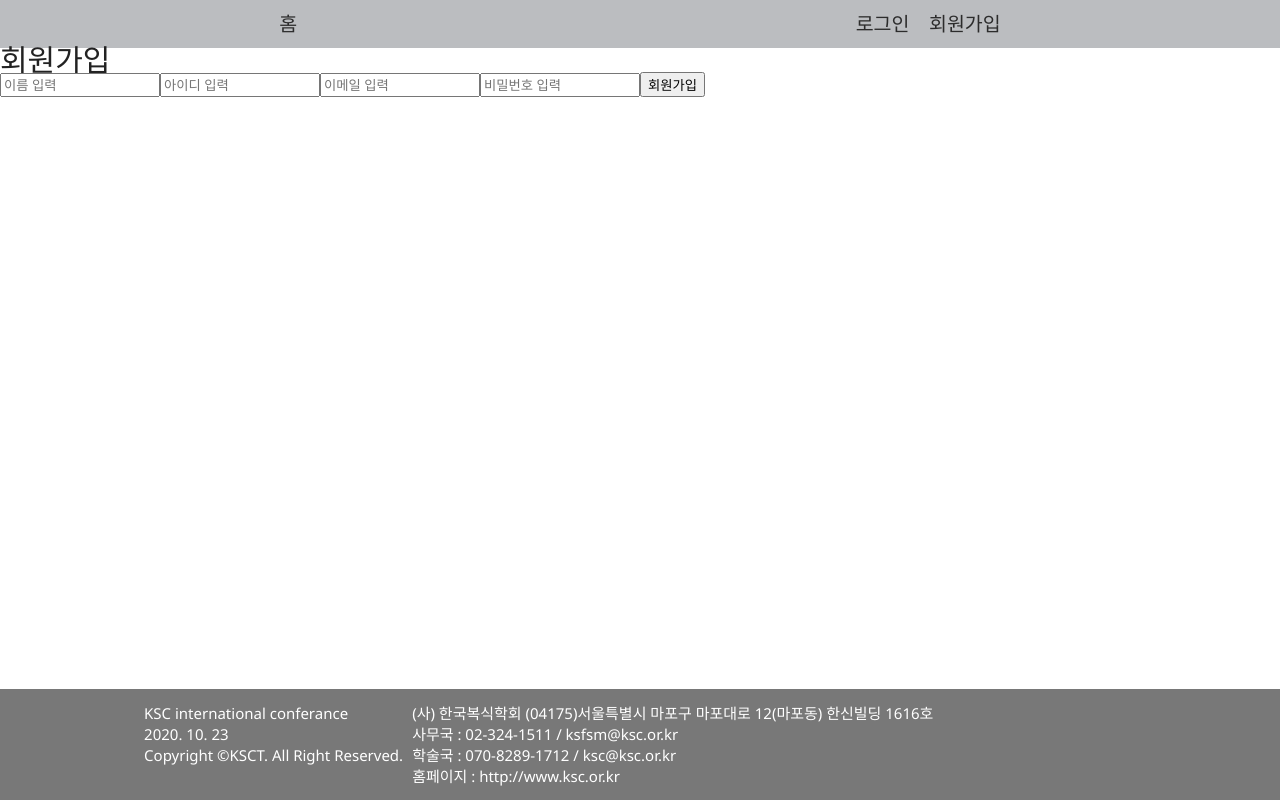
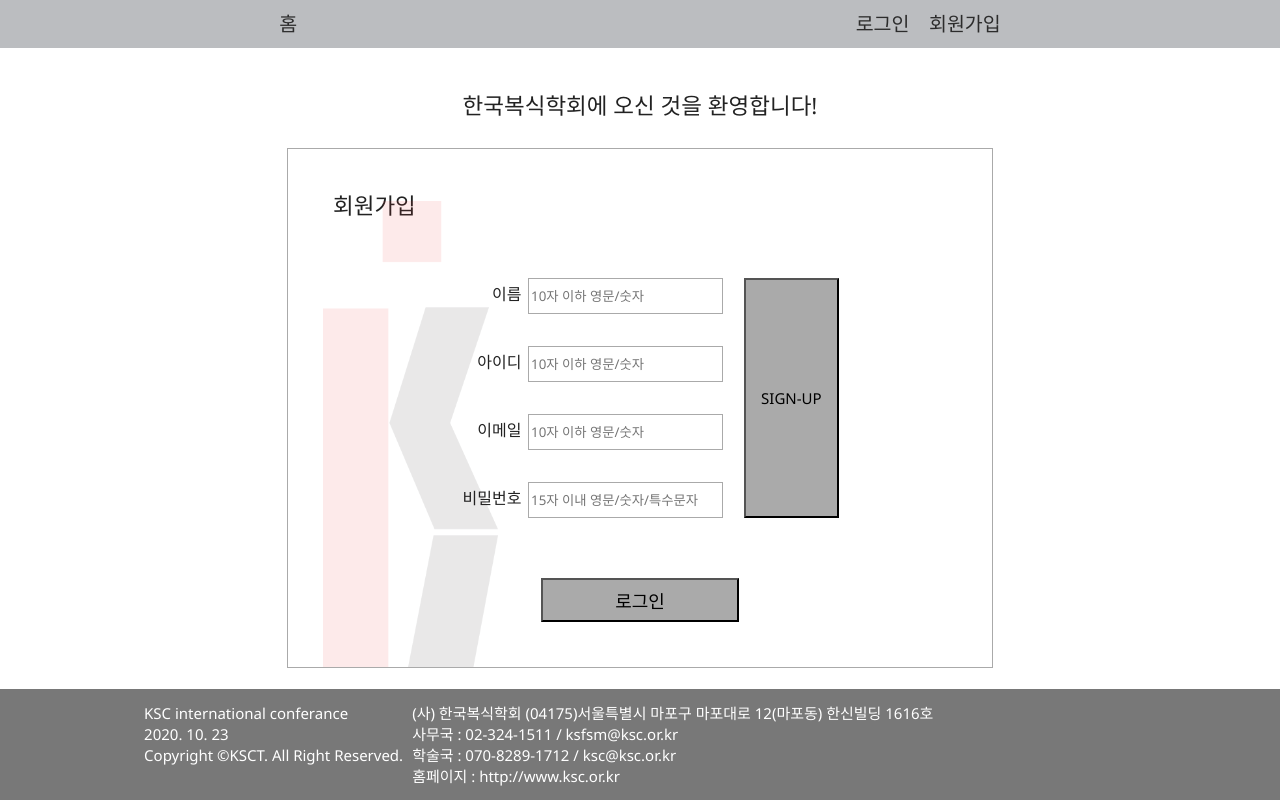
Before and after one commit to Ywoosang/Clothing-Seminar-Client, a Vue app: page /register in a window 1280 px wide. Shown: the top 800 px of the page. Built offline with nearby package versions, Linux system fonts and the light colour scheme.

Commit message:
Refector auth components #3

```diff
--- /dev/null
+++ b/src/components/common/Auth.vue
@@ -0,0 +1,98 @@
+<template>
+  <div id="auth">
+      <slot/>
+  </div>
+</template>
+
+<script>
+export default {
+
+}
+</script>
+
+<style>
+#auth {
+  flex: 1;
+  display: flex;
+  flex-direction: column;
+  align-items: center;
+}
+#auth .title {
+  display: flex;
+  flex-direction: column;
+  align-items: center;
+  margin: 2em 0;
+}
+#auth .title .logo {
+  margin-top: 2vh;
+}
+#auth .title .logo img {
+  object-fit: contain;
+  height: 8vh;
+}
+#auth  .title .des {
+}
+#auth  .title .des h1 {
+  font-weight: 500;
+}
+#auth .content {
+  border: 1px solid #AAAAAA;
+  width: 55%;
+  position:relative;
+  overflow: hidden;
+}
+#auth img{
+  position:absolute;
+  left:5%;
+  bottom:-20%;
+  height: 110%;
+}
+#auth .content h1 {
+    padding: 2em;
+}
+#auth .content form {
+  display: flex;
+  justify-content: center;
+  text-align: center;
+  margin: 1em 0;
+}
+#auth .content form .input-wrapper {
+  display: flex;
+  flex-direction: column;
+  margin-right: 3%;
+  width: 40%;
+}
+#auth .content form .input-wrapper label {
+  display: flex;
+  justify-content: space-between;
+  font-size: 1rem;
+  line-height: 2rem;
+  margin-bottom: 2em;
+}
+#auth .content form .input-wrapper label:last-child {
+  margin-bottom: 0;
+}
+#auth .content form .input-wrapper label input {
+  border: 1px solid #AAAAAA;
+  height: 2rem;
+  margin-left: 0.5em;
+  flex: 1;
+}
+#auth .content form .submit {
+    background-color: #AAAAAA;
+    padding: 0 1em;
+    font-size: 1em;
+}
+#auth .content .tab {
+    display: flex;
+    justify-content: center;
+    margin: 4em 0 3em 0;
+}
+#auth .content .tab .route-tab {
+    outline: none;
+    background-color: #AAAAAA;
+    padding: 0.4em 0;
+    font-size: 1.2em;
+    width: 28%;
+}
+</style>
--- a/src/store/index.ts
+++ b/src/store/index.ts
@@ -2,8 +2,8 @@ import { Commit, createStore } from 'vuex'
 
 interface RootState {
   authority: string;
-  userId : string;
-  username:string;
+  userId: string;
+  username: string;
   authenticated: boolean;
   requestUrl: string;
   categories: string[];
@@ -13,28 +13,28 @@ interface RootState {
 //   [key: string] : string;
 // }
 
-interface User {
+interface UserInfo {
   authenticated: boolean;
   userId: string;
   username: string;
   authority: string;
 }
 
-const initalState: RootState =  {
+const initalState: RootState = {
   authority: "MEMBER",
   userId: "",
   username: "",
   authenticated: false,
   requestUrl: 'http://localhost:3000',
-  categories : ['복식사','복식미학 · 패션디자인','패션마케팅 · 심리','복식일반 의복구성 · 텍스타일']
+  categories: ['복식사', '복식미학 · 패션디자인', '패션마케팅 · 심리', '복식일반 의복구성 · 텍스타일']
 }
 
 export default createStore({
-  state:  initalState,
+  state: initalState,
   mutations: {
-    SET_AUTHENTICATED_USER(state: RootState,user: User) {
+    SET_AUTHENTICATED_USER(state: RootState, user: UserInfo) {
       state.authenticated = user.authenticated;
-        if(user.authenticated){
+      if (user.authenticated) {
         state.userId = user.userId;
         state.authority = user.authority;
         state.username = user.username;
@@ -49,14 +49,18 @@ export default createStore({
         headers: { 'Content-Type': 'application/json' },
         credentials: 'include',
       });
-    if(response.status == 200) response =  response.json();
-    else return  commit('SET_AUTHENTICATED_USER',{ authenticated: false});
-    commit('SET_AUTHENTICATED_USER',{
+      console.log(response);
+      if (response.ok) {
+        response = await response.json();
+        commit('SET_AUTHENTICATED_USER', {
           authenticated: true,
           userId: response.userId,
           username: response.username,
           authority: response.authority,
         });
+      } else {
+        commit('SET_AUTHENTICATED_USER', { authenticated: false });
+      }
     }
   },
 })
--- a/src/views/Login.vue
+++ b/src/views/Login.vue
@@ -1,62 +1,97 @@
 <template>
-<div class="wrapper">
+   <auth>
+    <section class="title">
+      <div class="logo">
+        <img src="/img/logo.png" />
+      </div>
+      <div class="des">
+        <h1>한국복식학회에 오신 것을 환영합니다!</h1>
+      </div>
+    </section>
+    <section class="content">
+      <h1>로그인</h1>
       <form @submit.prevent="submit">
-        <h1>로그인</h1>
-        <input v-model="data.userid" type="userid" placeholder="아이디 입력" required>
-        <input v-model="data.password" type="password" autocomplete="new-password" placeholder="비밀번호 입력" required>
-        <button type="submit">로그인</button>
+        <div class="input-wrapper">
+          <label for="id"
+            ><span style="width: 5em; text-align: end;">아이디</span>
+            <input
+              v-model="data.userid"
+              id="id"
+              type="userid"
+              placeholder="10자 이하 영문/숫자"
+              required
+            />
+          </label>
+          <label for="password"
+            ><span style="width: 5em; text-align: end;">비밀번호</span>
+            <input
+              v-model="data.password"
+              id="password"
+              type="password"
+              autocomplete="new-password"
+              placeholder="15자 이내 영문/숫자/특수문자"
+              required
+            />
+          </label>
+        </div>
+        <button class="submit" type="submit">LOG-IN</button>
       </form>
+      <div class="tab">
+        <button class="route-tab">회원가입</button>
       </div>
+      <img src="/img/background-logo.png">
+    </section>
+   </auth>
 </template>
 
 <script lang="ts">
-import {reactive} from 'vue';
-import { useRouter } from 'vue-router';
-import { useStore  } from 'vuex';
+import Auth from '../components/common/Auth.vue';
+import { reactive } from "vue";
+import { useRouter } from "vue-router";
+import { useStore } from "vuex";
 export default {
-    name : "Login",
+  name: "Login",
   setup() {
     const store = useStore();
     const router = useRouter();
     const data = reactive({
-            userid : '',
-            password : ''
+      userid: "",
+      password: "",
     });
     interface LoginResponse extends Response {
-            message? : string;
+      message?: string;
     }
-        const submit = async() => {
-            try{
-            const response: LoginResponse= await fetch(`${store.state.requestUrl}/login`,{
-                method: 'POST',
-                headers: { 'Content-Type' : 'application/json'},
-                credentials : 'include',
-                body :  JSON.stringify(data),
+    const submit = async () => {
+      try {
+        const response: LoginResponse = await fetch(
+          `${store.state.requestUrl}/login`,
+          {
+            method: "POST",
+            headers: { "Content-Type": "application/json" },
+            credentials: "include",
+            body: JSON.stringify(data),
             //receive an http only cookie
             // have to add this option
             // otherwise we won't get that cookie
-            });
-            if(response.status == 401){
+          }
+        );
+        if (response.status == 401) {
           // 200 코드일 경우 상태코드만 보내므로
           // json 변환 불가
           const res = await response.json();
           alert(res.message);
-            } else if(response.status == 200){
-                await router.push('/');
+        } else if (response.status == 200) {
+          await router.push("/");
         }
-            }catch(e){
+      } catch (e) {
         console.log(e);
       }
     };
     return {
       data,
-            submit
-        }
-
-    }
-}
+      submit,
+    };
+  },
+  components: {Auth}
+};
 </script>
-
-<style>
-
-</style>
--- a/src/views/Register.vue
+++ b/src/views/Register.vue
@@ -1,53 +1,106 @@
 <template>
   <!-- 페이지 새로고침 방지 -->
-<div class="wrapper">
+ <auth>
+      <section class="title">
+      <div class="logo">
+        <img src="/img/logo.png" />
+      </div>
+      <div class="des">
+        <h1>한국복식학회에 오신 것을 환영합니다!</h1>
+      </div>
+    </section>
+    <section class="content">
+      <h1>회원가입</h1>
       <form @submit.prevent="submit">
-        <h1>회원가입</h1>
-        <input v-model="data.username" class="name" type="text" placeholder="이름 입력" required>
-        <input v-model="data.userid" class="id" type="text" placeholder="아이디 입력" autocomplete="false" required>
-        <input v-model="data.email" class="email" type="email" placeholder="이메일 입력" autocomplete="false" required>
-        <input v-model="data.password" class="password" type="password" placeholder="비밀번호 입력" autocomplete="current-password" required>
-        <button type="submit">회원가입</button>
+        <div class="input-wrapper">
+          <label for="name"
+            ><span style="width: 5em; text-align: end;">이름</span>
+            <input
+              v-model="data.username"
+              id="name"
+              type="text"
+              placeholder="10자 이하 영문/숫자"
+              required
+            />
+          </label>
+          <label for="id"
+            ><span style="width: 5em; text-align: end;">아이디</span>
+            <input
+              v-model="data.userid"
+              id="id"
+              type="text"
+              placeholder="10자 이하 영문/숫자"
+              required
+            />
+          </label>
+
+           <label for="email"
+            ><span style="width: 5em; text-align: end;">이메일</span>
+            <input
+              v-model="data.email"
+              id="id"
+              type="email"
+              placeholder="10자 이하 영문/숫자"
+              required
+            />
+          </label>
+
+          <label for="password"
+            ><span style="width: 5em; text-align: end;">비밀번호</span>
+            <input
+              v-model="data.password"
+              id="password"
+              type="password"
+              autocomplete="new-password"
+              placeholder="15자 이내 영문/숫자/특수문자"
+              required
+            />
+          </label>
+        </div>
+        <button class="submit" type="submit">SIGN-UP</button>
       </form>
+      <div class="tab">
+        <button class="route-tab">로그인</button>
       </div>
+      <img src="/img/background-logo.png">
+    </section>
+ </auth>
 </template>
 
 <script>
-import {reactive} from 'vue';
-import {useRouter } from 'vue-router';
-import {useeStore, useStore} from 'vuex';
+import Auth from "../components/common/Auth.vue";
+import { reactive } from "vue";
+import { useRouter } from "vue-router";
+import { useeStore, useStore } from "vuex";
 export default {
   name: "Register",
-    setup(){
+  setup() {
     // form 과 양방향 바인딩
     const data = reactive({
-            username : '',
-            userid: '',
-            email : '',
-            password: ''
+      username: "",
+      userid: "",
+      email: "",
+      password: "",
     });
     const router = useRouter();
     const store = useStore();
-        const submit = async() => {
-            const response = await fetch(`${store.state.requestUrl}/register`,{
-                method: 'POST',
-                headers: {'Content-Type': 'application/json'},
-                body : JSON.stringify(data),
+    const submit = async () => {
+      const response = await fetch(`${store.state.requestUrl}/register`, {
+        method: "POST",
+        headers: { "Content-Type": "application/json" },
+        body: JSON.stringify(data),
       });
-            if(response.status ==200 ){
-                await router.push('/login');
+      if (response.status == 200) {
+        await router.push("/login");
       } else {
-                alert('입력에 오류가 있습니다');
+        alert("입력에 오류가 있습니다");
       }
     };
     return {
       data,
-            submit
+      submit,
     };
-    }
-}
+  },
+  components: { Auth },
+};
 </script>
-
-<style>
-
-</style>
```
Lines whose indentation alone changed are shown as unchanged.
